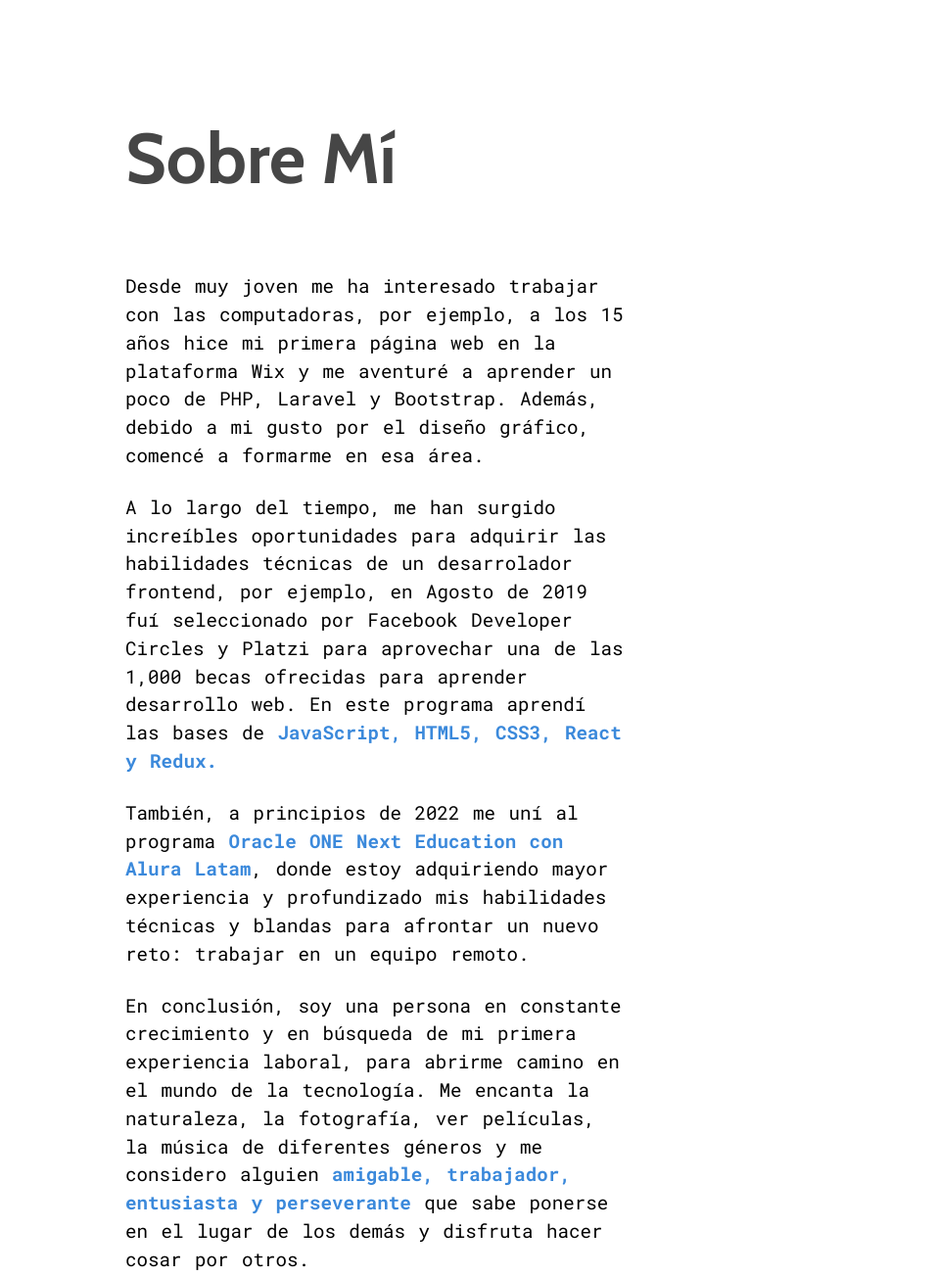
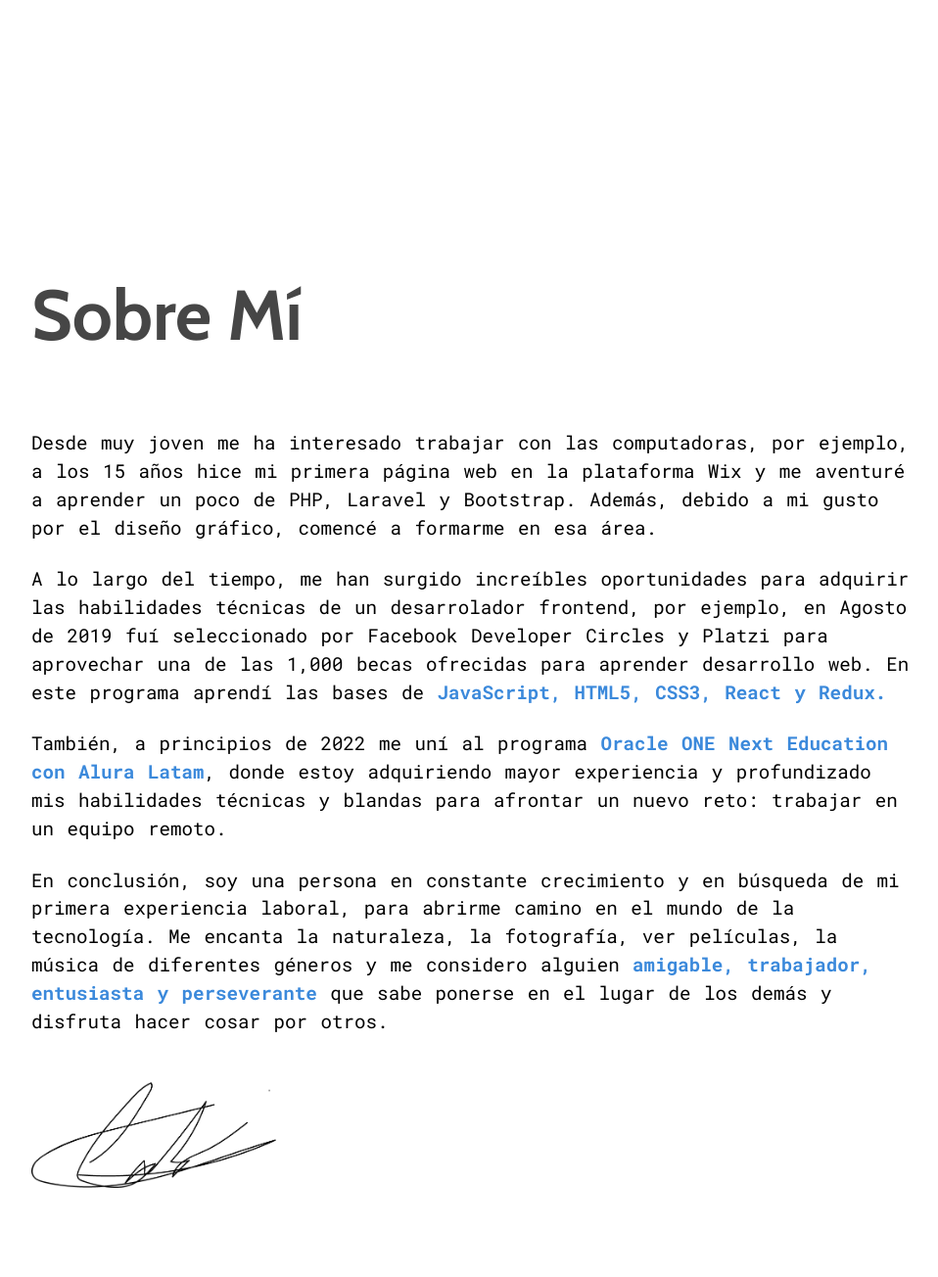
Before and after one commit to caryan57/caryan57.github.io, a plain HTML site: page public/index.html in a window 1280 px wide. Shown: the part 780-2084 px from the top of the page at 98% size, without its empty margins (32-990 px from the left). Drawn offline with nearby package versions, Linux system fonts and the light colour scheme; a script that the page names is missing.

Commit message:
changing padding, margin and width of about section

```diff
--- a/public/assets/css/main/about/about__content.css
+++ b/public/assets/css/main/about/about__content.css
@@ -1,8 +1,12 @@
+.about__content {
+  width: 100%;
+}
+
 .about__description {
   font-size: 1.2rem;
   line-height: 1.8rem;
   word-spacing: 0.1em;
-  width: 53%;
+  width: 900px;
 }
 
 .about__description p {
@@ -12,7 +16,7 @@
 
 .about__sign {
   margin-top: 3rem;
-  width: 300px;
+  width: 250px;
 }
 
 .about__sign img {
--- a/public/assets/css/main/about/site__about.css
+++ b/public/assets/css/main/about/site__about.css
@@ -1,6 +1,5 @@
 @import './about__content.css';
 
 .site__about {
-  padding: 0 10rem;
-  margin-bottom: 10rem;
+  padding: 10rem 4rem;
 }
```
